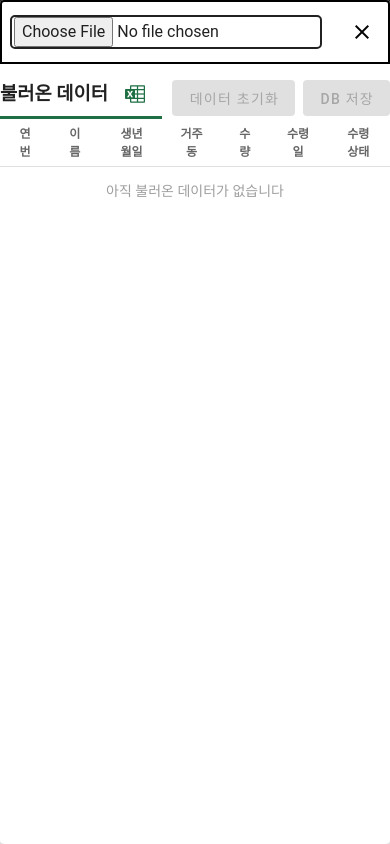
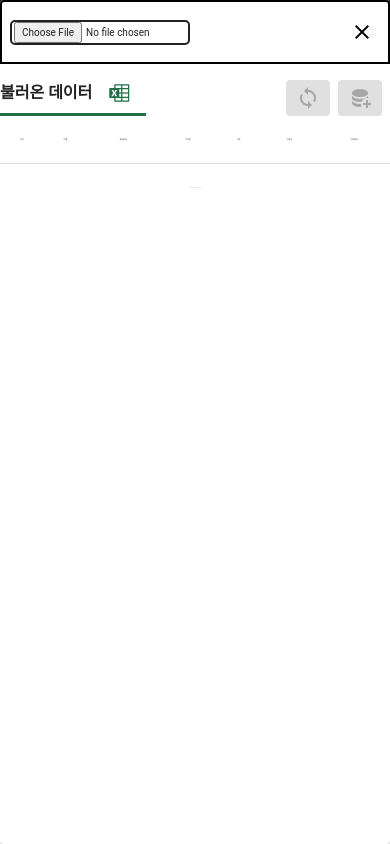
Before and after one commit to hahm0726/webSign, a Vue app in the folder frontEnd/: page / in a window 390 px wide. Both pictures are taken after a click on the button 276 px from the left and 30 px from the top of the page. Built offline with nearby package versions, Linux system fonts and the light colour scheme; what vue-signature-pad would draw is missing.

Commit message:
ExcelBoard 모바일사이즈(<= 600px) 반응형 적용

```diff
--- a/frontEnd/src/components/boards/ExcelBoard.vue
+++ b/frontEnd/src/components/boards/ExcelBoard.vue
@@ -27,28 +27,31 @@
         <template v-slot:top>
           <div class="loaded-table-top">
             <div class="loaded-table-title-area">
-              <h3 class="loaded-table-title">
+              <div class="loaded-table-title table-title-text">
                 <span class="title-text">불러온 데이터</span>
                 <v-icon class="title-icon" color="rgb(31, 111, 68)">
                   mdi-microsoft-excel
                 </v-icon>
-              </h3>
+              </div>
             </div>
-            <div>
+            <div class="btn-group">
               <v-btn
                 id="table-clear-btn"
                 :disabled="excelData.length <= 0"
                 color="error"
                 @click="clearTable"
               >
-                데이터 초기화
+                <span class="btn-text">데이터 초기화</span>
+                <v-icon class="icon-in-btn"> mdi-sync </v-icon>
               </v-btn>
               <v-btn
+                id="save-to-db-btn"
                 :disabled="excelData.length <= 0"
                 class="white--text"
                 color="rgb(31, 111, 68)"
               >
-                DB 저장
+                <span class="btn-text"> DB 저장</span>
+                <v-icon class="icon-in-btn"> mdi-database-plus </v-icon>
               </v-btn>
             </div>
           </div>
@@ -161,6 +164,7 @@ export default {
 }
 #close-btn {
   color: black;
+  text-align: center;
 }
 
 .contents-wrap {
@@ -179,11 +183,17 @@ export default {
 }
 .loaded-table-top {
   display: flex;
+  align-items: center;
   justify-content: space-between;
 }
 #table-clear-btn {
   margin-right: 8px;
+  text-align: center;
 }
+#save-to-db-btn {
+  text-align: center;
+}
+
 .loaded-table-title-area {
   width: fit-content;
   padding-bottom: 8px;
@@ -194,8 +204,86 @@ export default {
   align-items: center;
   justify-content: center;
 }
+.table-title-text {
+  font-size: 24px;
+  font-weight: bold;
+}
 .title-icon {
   padding-left: 15px;
   padding-right: 15px;
 }
+.btn-group {
+  display: flex;
+}
+
+.btn-text {
+  display: initial;
+}
+.icon-in-btn {
+  display: none;
+}
+
+@media screen and (max-width: 600px) {
+  #file-input {
+    border: 2px solid;
+    border-radius: 5px;
+    padding-left: 2px;
+    width: 180px;
+    font-size: 10px;
+  }
+
+  .btn-group {
+    display: flex;
+    margin-right: 8px;
+  }
+  .btn-text {
+    display: none;
+  }
+  .icon-in-btn {
+    display: initial;
+  }
+  #table-clear-btn {
+    margin-right: 8px;
+    text-align: center;
+    width: fit-content;
+  }
+
+  #save-to-db-btn {
+    text-align: center;
+    width: fit-content;
+  }
+  .btn-group button.v-btn {
+    min-width: 0;
+    padding: 10px;
+  }
+
+  .table-title-text {
+    font-size: 16px;
+    font-style: bold;
+  }
+}
+/*제일 작은 모바일 사이즈(세로) */
+@media screen and (max-width: 465px) {
+  .v-data-table::v-deep th {
+    font-size: 2px !important;
+    text-align: center;
+    padding: 1px !important;
+  }
+  .v-data-table::v-deep td {
+    font-size: 1px !important;
+    padding: 1px !important;
+  }
+}
+/*제일 작은 모바일 사이즈(가로) */
+@media screen and (min-width: 465px) and (max-width: 600px) {
+  .v-data-table::v-deep th {
+    font-size: 2px !important;
+    text-align: center;
+    padding: 1px !important;
+  }
+  .v-data-table::v-deep td {
+    font-size: 1px !important;
+    padding: 1px !important;
+  }
+}
 </style>
```
